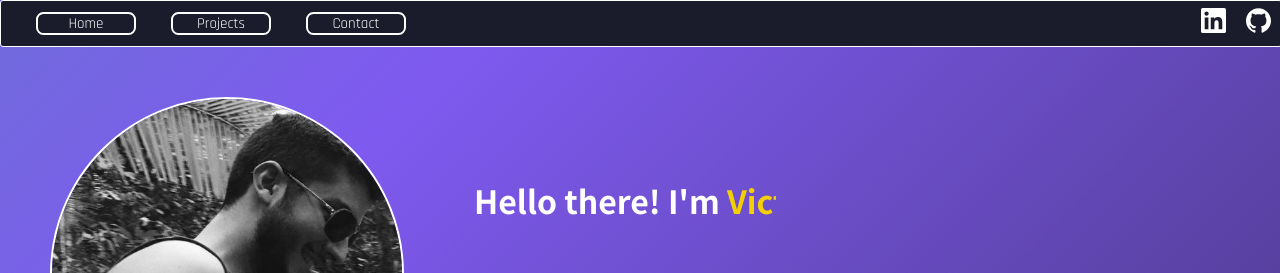
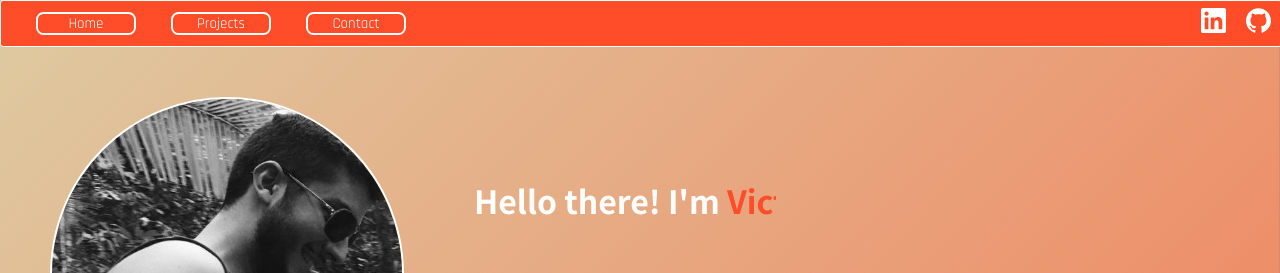
Before and after one commit to visantiago99/Portfolio, a React (Create React App) app: page / in a window 1280 px wide. Shown: the top 273 px of the page. Built offline with nearby package versions, Linux system fonts and the light colour scheme.

Commit message:
Portfolio update

```diff
--- a/src/App.css
+++ b/src/App.css
@@ -12,7 +12,7 @@
 }
 
 body {
-	background: linear-gradient(-45deg, #16161a, #7f5af0, #2cb67d, #72757e);
+	background: linear-gradient(-45deg, #FF4C29, #D5ECC2, #542E71);
 	background-size: 400% 400%;
 	animation: gradient 12s ease infinite;
 	height: 100vh;
@@ -40,7 +40,7 @@ a {
 }
 
 .headerClass {
-  background: rgb(26, 28, 43);
+  background: #FF4C29;
 	width: 100%;
 	height: 45px;
   display: flex;
@@ -113,7 +113,7 @@ main {
 }
 
 .spanName {
-  color:#f5d000;
+  color:#FF4C29;
 }
 
 .imgPerfil:hover {
@@ -196,11 +196,13 @@ section img {
 .inpt1 input {
   width: 300px;
   height: 30px;
+  color:rgb(26, 28, 43);
 }
 
 .inpt1 textarea {
   width: 300px;
   height: 300px;
+  color:rgb(26, 28, 43);
 }
 
 .divSocialContact a {
--- a/src/components/ContactUs.js
+++ b/src/components/ContactUs.js
@@ -46,7 +46,7 @@ export default function ContactUs() {
         <textarea name="message" placeholder='Your message'/>
       </div>
       <br />
-      <input type="submit" value="Send" className="btn btn-primary" />
+      <input type="submit" value="Send" className="btn btn-primary" onClick={() => alert('Your message has been send!')} />
     </form>
   );
 }
--- a/src/pages/Home.js
+++ b/src/pages/Home.js
@@ -5,6 +5,7 @@ import { Link } from 'react-router-dom';
 import perfil from '../images/perfil.JPG';
 import { IoIosApps } from 'react-icons/io';
 import inteligencia from '../images/inteligencia.png';
+import codificacao from '../images/codificacao.png';
 
 export default function Home() {
   return (
@@ -18,8 +19,10 @@ export default function Home() {
           <h1 className="title">Hello there! I'm <span className="spanName">Victor Santiago</span></h1>
           <p>Passionate about technology and all of its vertents since a child, now studying everyday to be a Software Engineer</p>
           <br />
-          <img src={inteligencia} alt="prop" width="150px" />
+          <img src={inteligencia} alt="prop" width="80px" />
           <h2>I'm a front-end developer, born and living in Brazil, wiling to work worldwide</h2>
+          <br />
+          <img src={codificacao} alt="cod" width="220px"/>
         </div>
       </main>
      <section>
@@ -38,6 +41,7 @@ export default function Home() {
      <h2>I'm currently studying on <a href='https://www.betrybe.com/'><span>Trybe</span></a> to be a Full Stack Developer </h2>
      <br />
      <h3 className="linkProjects">You can see some of my projects here <Link to='/projects'><IoIosApps /></Link></h3>
+     <br />
     </div>
   )
 }
```
Also changed, not shown: src/images/codificacao.png (added), src/images/desk.png (added).
